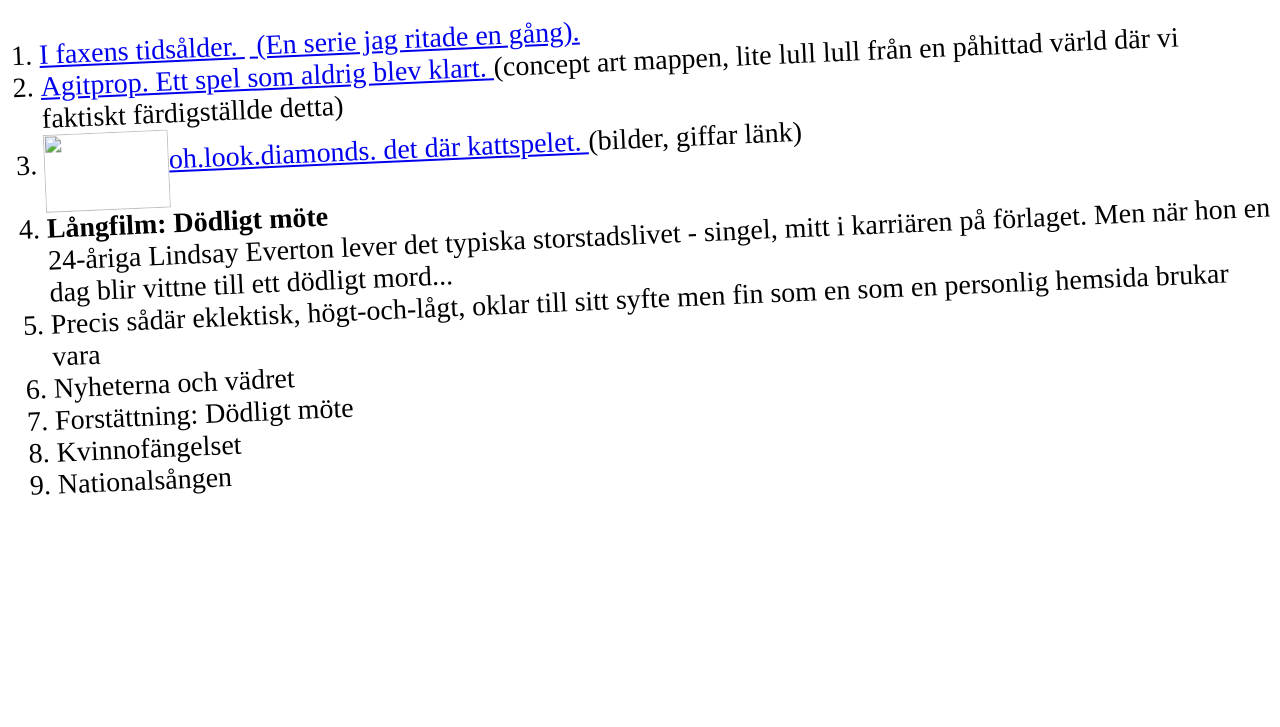
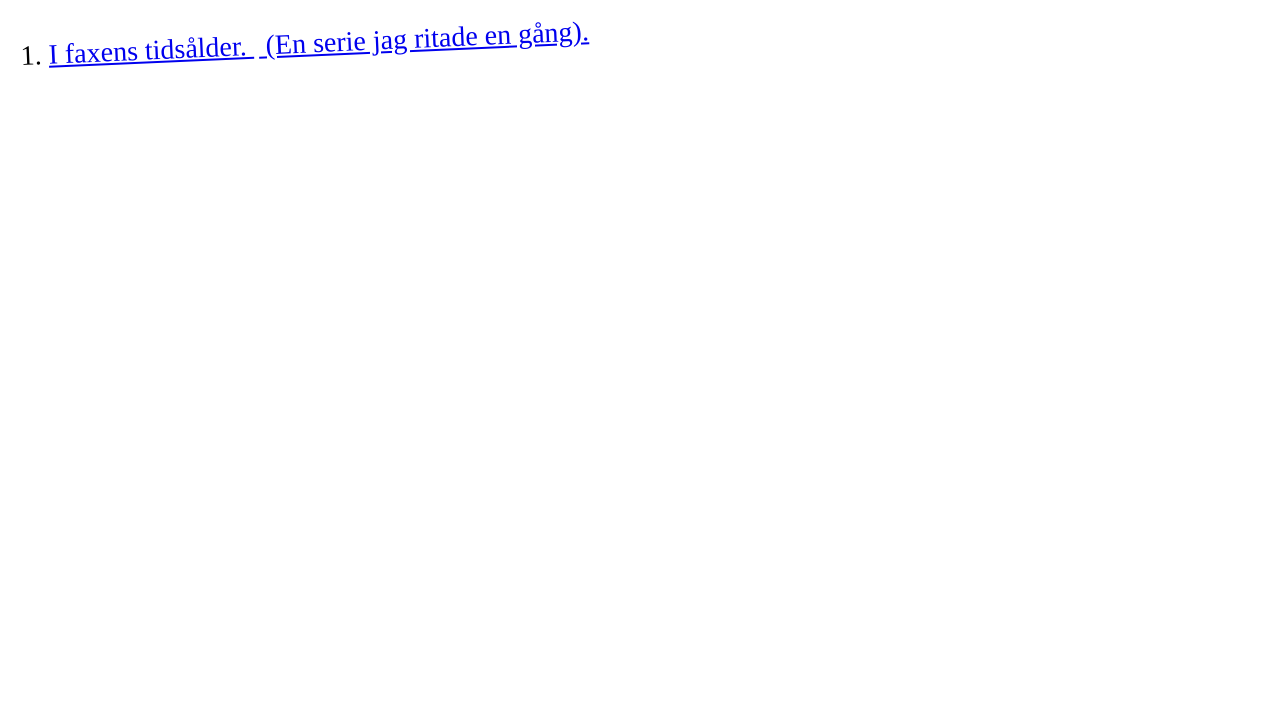
Before and after one commit to rasmusoh/ohmanbruno, a plain HTML site: page index.html in a window 1280 px wide. Shown: the part 73-800 px from the top of the page. Drawn offline with Linux system fonts and the light colour scheme.

Commit message:
slimmed down home (for now)

```diff
--- a/index.html
+++ b/index.html
@@ -5,34 +5,12 @@
     <link rel="stylesheet" type="text/css" href="main.css">
 </head>
 <body>
-    <h1>och boken blev aldrig klar.</h1>
+    <h1>Rasmus Öhman Bruno. verk.</h1>
     <ol class="tilted-list">
         <li>
             <a href="/i-faxens-tidsalder.html?from=1&to=10">
                 I faxens tidsålder. <img id="i-faxens-tidsalder-framsida" src="img/i-faxens-tidsalder-framsida.png" alt="" width="42" align="middle"> (En serie jag ritade en gång).
             </a>
         </li>
-        <li>
-            <a href="/agitprop.html">
-                Agitprop. Ett spel som aldrig blev klart.<img id="agitprop-guy" src="img/agitprop-guy.png" alt="" width="42" align="middle">
-            </a> (concept art mappen, lite lull lull från en påhittad värld där vi faktiskt färdigställde detta)
-        </li>
-        <li>
-            <a href="/oh-look-diamonds.html">
-                <img id="oh-look-diamonds-cat" src="img/oh-look-diamonds-cat-small.png" alt="" height="78" width="125" align="middle">oh.look.diamonds. det där kattspelet.
-            </a> (bilder, giffar länk)
-        </li>
-        <li>
-            <strong>Långfilm: Dödligt möte</strong>
-            <div>24-åriga Lindsay Everton lever det typiska storstadslivet - singel,
-                mitt i karriären på förlaget.
-                Men när hon en dag blir vittne till ett dödligt mord...
-            </div>
-        </li>
-        <li>Precis sådär eklektisk, högt-och-lågt, oklar till sitt syfte men fin som en som en personlig hemsida brukar vara </li>
-        <li>Nyheterna och vädret</li>
-        <li>Forstättning: Dödligt möte</li>
-        <li>Kvinnofängelset</li>
-        <li>Nationalsången</li>
     </ol>
 </body>
```
